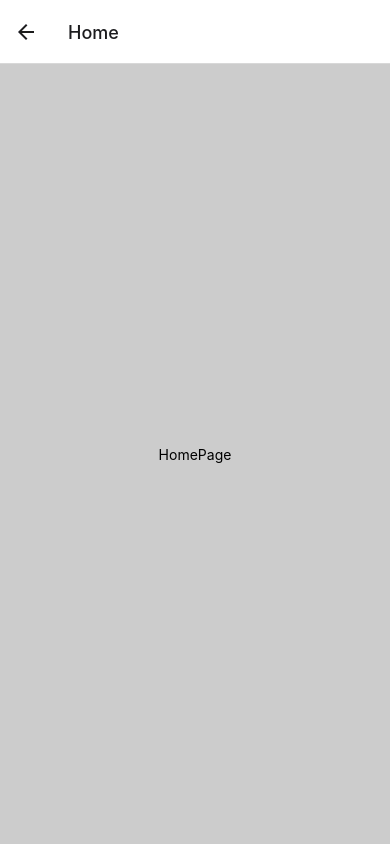
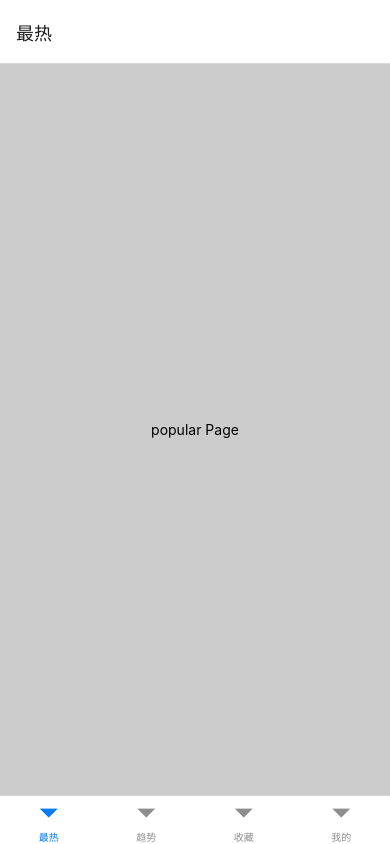
Before and after one commit to Orange-ice/github-app, a React Native app: screen /Welcome in a window 390 px wide. Before the commit this address had no page. Built offline with nearby package versions, Linux system fonts and the light colour scheme.

Commit message:
添加 bottom tab

```diff
--- a/App.js
+++ b/App.js
@@ -1,21 +1,49 @@
 import React from 'react';
 import {NavigationContainer} from '@react-navigation/native';
 import {createNativeStackNavigator} from '@react-navigation/native-stack';
+import {createBottomTabNavigator} from '@react-navigation/bottom-tabs';
 import HomePage from './js/page/HomePage';
 import WelcomePage from './js/page/WelcomePage';
+import MyPage from './js/page/MyPage';
+import PopularPage from './js/page/PopularPage';
+import TrendingPage from './js/page/TrendingPage';
+import FavoritePage from './js/page/FavoritePage';
 
 const Stack = createNativeStackNavigator();
+const Tab = createBottomTabNavigator();
+
+const TabNavigation = () => {
+  return (
+    <Tab.Navigator>
+      {/*<Tab.Screen name="Home" component={HomePage} />*/}
+      <Tab.Screen
+        name="Popular"
+        component={PopularPage}
+        options={{title: '最热'}}
+      />
+      <Tab.Screen
+        name="Trending"
+        component={TrendingPage}
+        options={{title: '趋势'}}
+      />
+      <Tab.Screen
+        name="Favorite"
+        component={FavoritePage}
+        options={{title: '收藏'}}
+      />
+      <Tab.Screen name="My" component={MyPage} options={{title: '我的'}} />
+    </Tab.Navigator>
+  );
+};
 
 const App = () => {
   return (
     <NavigationContainer>
-      <Stack.Navigator>
-        <Stack.Screen
-          name="Welcome"
-          component={WelcomePage}
-          options={{headerShown: false}}
-        />
-        <Stack.Screen name="Home" component={HomePage} />
+      <Stack.Navigator
+        initialRouteName="Welcome"
+        screenOptions={{headerShown: false}}>
+        <Stack.Screen name="HomeTab" component={TabNavigation} />
+        <Stack.Screen name="Welcome" component={WelcomePage} />
       </Stack.Navigator>
     </NavigationContainer>
   );
--- /dev/null
+++ b/js/page/MyPage.js
@@ -0,0 +1,21 @@
+import React from 'react';
+import {StyleSheet, Text, View} from 'react-native';
+
+const MyPage = () => {
+  return (
+    <View style={styles.container}>
+      <Text>my Page</Text>
+    </View>
+  );
+};
+
+const styles = StyleSheet.create({
+  container: {
+    flex: 1,
+    backgroundColor: '#ccc',
+    alignItems: 'center',
+    justifyContent: 'center',
+  },
+});
+
+export default MyPage;
--- a/js/page/WelcomePage.js
+++ b/js/page/WelcomePage.js
@@ -3,7 +3,7 @@ import {StyleSheet, Text, View} from 'react-native';
 
 const WelcomePage = ({navigation}) => {
   const goHome = React.useCallback(() => {
-    navigation.navigate('Home');
+    navigation.navigate('HomeTab', {screen: 'Home'});
   }, [navigation]);
   React.useEffect(() => {
     setTimeout(goHome, 1000);
@@ -13,9 +13,19 @@ const WelcomePage = ({navigation}) => {
     };
   }, [goHome]);
   return (
-    <View>
+    <View style={styles.container}>
       <Text>this is Welcome Page</Text>
     </View>
   );
 };
+
+const styles = StyleSheet.create({
+  container: {
+    flex: 1,
+    backgroundColor: '#ccc',
+    alignItems: 'center',
+    justifyContent: 'center',
+  },
+});
+
 export default WelcomePage;
```
Also changed, not shown: package.json (+4 -3 lines), 1 other file (tests, documents, lock files or other folders).
